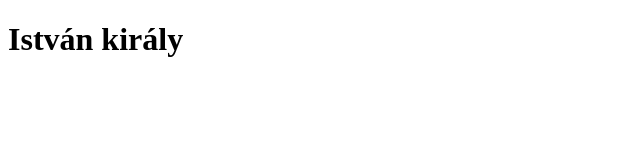
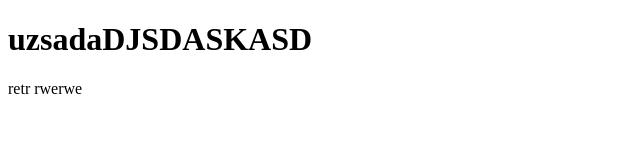
Before and after one commit to leventepatrik/istvan_kiraly, a plain HTML site: page index.html in a window 1280 px wide. Shown: the whole page, without its empty margins (0-640 px from the left). Drawn offline with Linux system fonts and the light colour scheme.

Commit message:
istván király

```diff
--- a/index.html
+++ b/index.html
@@ -6,6 +6,8 @@
     <title>Document</title>
 </head>
 <body>
-    <h1>István király</h1>
+    <h1>uzsadaDJSDASKASD</h1>
+    retr
+    rwerwe
 </body>
 </html>
```
